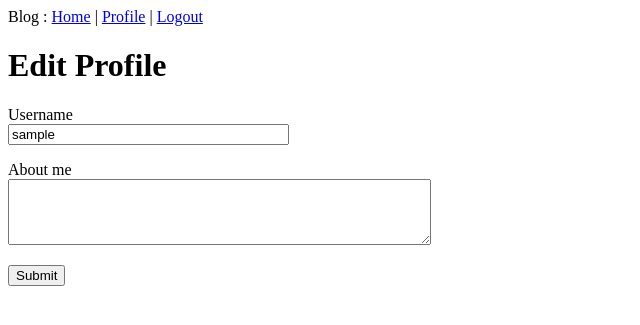
After one commit to iqtwkl/flask-blog, a Flask app: page /edit_profile in a window 1280 px wide. The commit adds this page. Shown: the top 325 px of the page, without its empty margins (0-640 px from the left). Run offline with Flask 2, Linux system fonts and the light colour scheme; the visitor is signed in with stand-in values (Sample User, id 1); data comes from the database, SQL or seed files in the repository; parts of the project's set-up code (start-up, migrations or seed data) failed here and were passed over.

Commit message:
init(profile): db, template

```diff
--- /dev/null
+++ b/app/forms/edit_user.py
@@ -0,0 +1,9 @@
+from wtforms import StringField, TextAreaField, SubmitField
+from wtforms.validators import DataRequired, Length
+from flask_wtf import FlaskForm
+
+
+class EditProfile(FlaskForm):
+    username = StringField('Username', validators=[DataRequired()])
+    about_me = TextAreaField('About me', validators=[Length(min=0, max=160)])
+    submit = SubmitField('Submit')
--- a/app/models/user.py
+++ b/app/models/user.py
@@ -2,6 +2,8 @@ from app import db
 from werkzeug.security import generate_password_hash, check_password_hash
 from flask_login import UserMixin
 from app import login
+from hashlib import md5
+from datetime import datetime
 
 @login.user_loader
 def load_user(id):
@@ -12,6 +14,8 @@ class User(UserMixin, db.Model):
     username = db.Column(db.String(64), index=True, unique=True)
     email = db.Column(db.String(120), index=True, unique=True)
     password = db.Column(db.String(120))
+    about_me = db.Column(db.String(160))
+    last_seen = db.Column(db.DateTime, default=datetime.utcnow)
 
     def __repr__(self):
         return '<User {}>'.format(self.username)
@@ -22,10 +26,14 @@ class User(UserMixin, db.Model):
     def check_password(self, password):
         return check_password_hash(self.password, password)
 
-    def save(self):
+    def add(self):
         try:
             db.session.add(self)
             db.session.commit()
             return self
         except:
             return 0
+
+    def avatar(self, size):
+        digest = md5(self.email.lower().encode('utf-8')).hexdigest()
+        return 'https://www.gravatar.com/avatar/{}?d=identicon&s={}'.format(digest, size)
--- a/app/routes.py
+++ b/app/routes.py
@@ -1,9 +1,17 @@
 from app import app, db
-from flask import render_template, flash, url_for, redirect
+from flask import render_template, flash, url_for, redirect, request
 from .forms.login import Login as LoginForm
 from .forms.registration import Registration as RegistrationForm
+from .forms.edit_user import EditProfile as EditProfileForm
 from flask_login import current_user, login_user, logout_user, login_required
 from app.models.user import User
+from datetime import datetime
+
+@app.before_request
+def before_request():
+    if current_user.is_authenticated:
+        current_user.last_seen = datetime.utcnow()
+        db.session.commit()
 
 @app.route('/')
 @app.route('/index')
@@ -11,7 +19,6 @@ from app.models.user import User
 def index():
     user = {'name': 'World'}
     return render_template('index.html', title='Index', user=user)
-
 
 @app.route('/login', methods=['GET', 'POST'])
 def login():
@@ -40,9 +47,34 @@ def register():
     if form.validate_on_submit():
         user = User(username=form.username.data, email=form.email.data)
         user.set_password(form.password.data)
-        if user.save():
+        if user.add():
             flash('Congratulations, you are now a registered user!')
         else:
             flash('Sorry something went wrong, Registration failed')
         return redirect(url_for('login'))
     return render_template('register.html', title='Register', form=form)
+
+@app.route('/user/<username>')
+@login_required
+def user(username):
+    user = User.query.filter_by(username=username).first_or_404()
+    posts = [
+        {'author': user, 'body': 'Test post #1'},
+        {'author': user, 'body': 'Test post #2'}
+    ]
+    return render_template('user.html', user=user, posts=posts)
+
+@app.route('/edit_profile', methods=['GET', 'POST'])
+@login_required
+def edit_profile():
+    form = EditProfileForm()
+    if form.validate_on_submit():
+        current_user.username = form.username.data
+        current_user.about_me = form.about_me.data
+        db.session.commit()
+        flash('Your changes have been saved.')
+        return redirect(url_for('user', username=current_user.username))
+    elif request.method == 'GET':
+        form.username.data = current_user.username
+        form.about_me.data = current_user.about_me
+    return render_template('edit_profile.html', title='Edit Profile', form=form)
--- /dev/null
+++ b/app/templates/_post.html
@@ -0,0 +1,6 @@
+<table>
+    <tr valign="top">
+        <td><img src="{{ post.author.avatar(36) }}"></td>
+        <td>{{ post.author.username }} <br>{{ post.body }}</td>
+    </tr>
+</table>
--- a/app/templates/base.html
+++ b/app/templates/base.html
@@ -12,6 +12,7 @@
         {% if current_user.is_anonymous %}
         <a href="{{ url_for('login') }}">Login</a>
         {% else %}
+        <a href="{{ url_for('user', username=current_user.username) }}">Profile</a> |
         <a href="{{ url_for('logout') }}">Logout</a>
         {% endif %}
 
--- /dev/null
+++ b/app/templates/edit_profile.html
@@ -0,0 +1,23 @@
+{% extends "base.html" %}
+
+{% block content %}
+    <h1>Edit Profile</h1>
+    <form action="" method="post">
+        {{ form.hidden_tag() }}
+        <p>
+            {{ form.username.label }}<br>
+            {{ form.username(size=32) }}<br>
+            {% for error in form.username.errors %}
+            <span style="color: #ff0102;">[{{ error }}]</span>
+            {% endfor %}
+        </p>
+        <p>
+            {{ form.about_me.label }}<br>
+            {{ form.about_me(cols=50, rows=4) }}<br>
+            {% for error in form.about_me.errors %}
+            <span style="color: #ff0102;">[{{ error }}]</span>
+            {% endfor %}
+        </p>
+        <p>{{ form.submit() }}</p>
+    </form>
+{% endblock %}
```
Also changed, not shown: app/templates/user.html (added, +22 -0 lines), migrations/versions/5df4b0956721_add_about_me_and_last_seen_in_user.py (added, +30 -0 lines).
